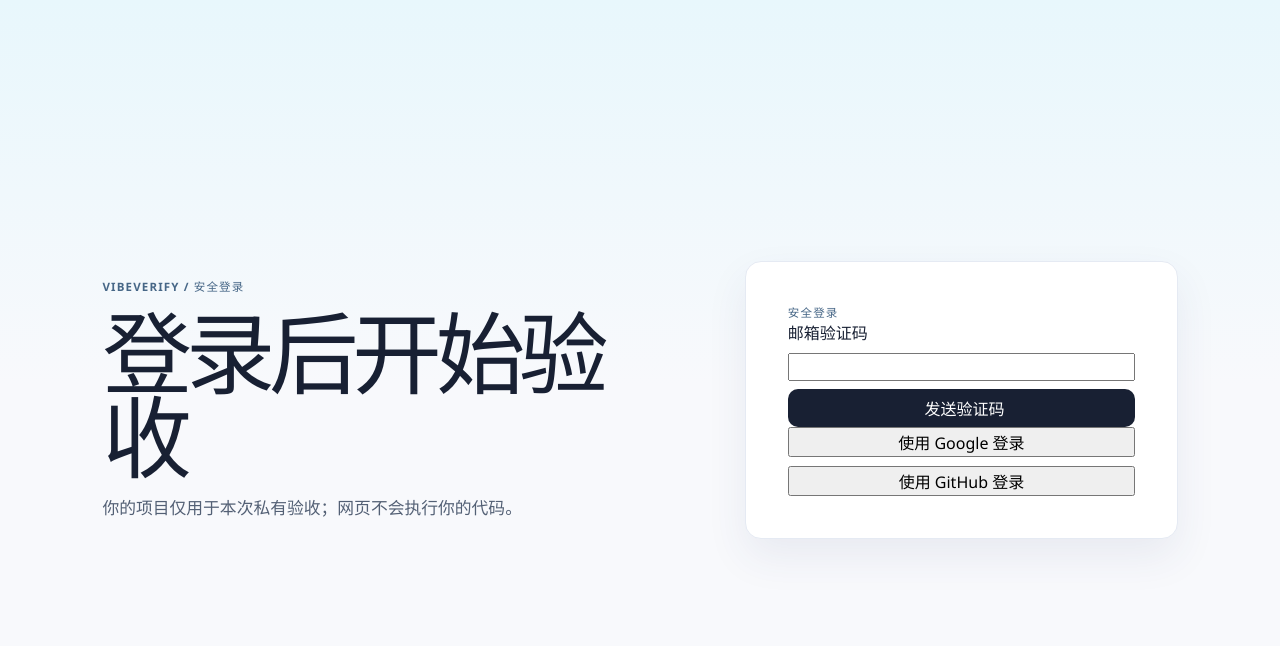
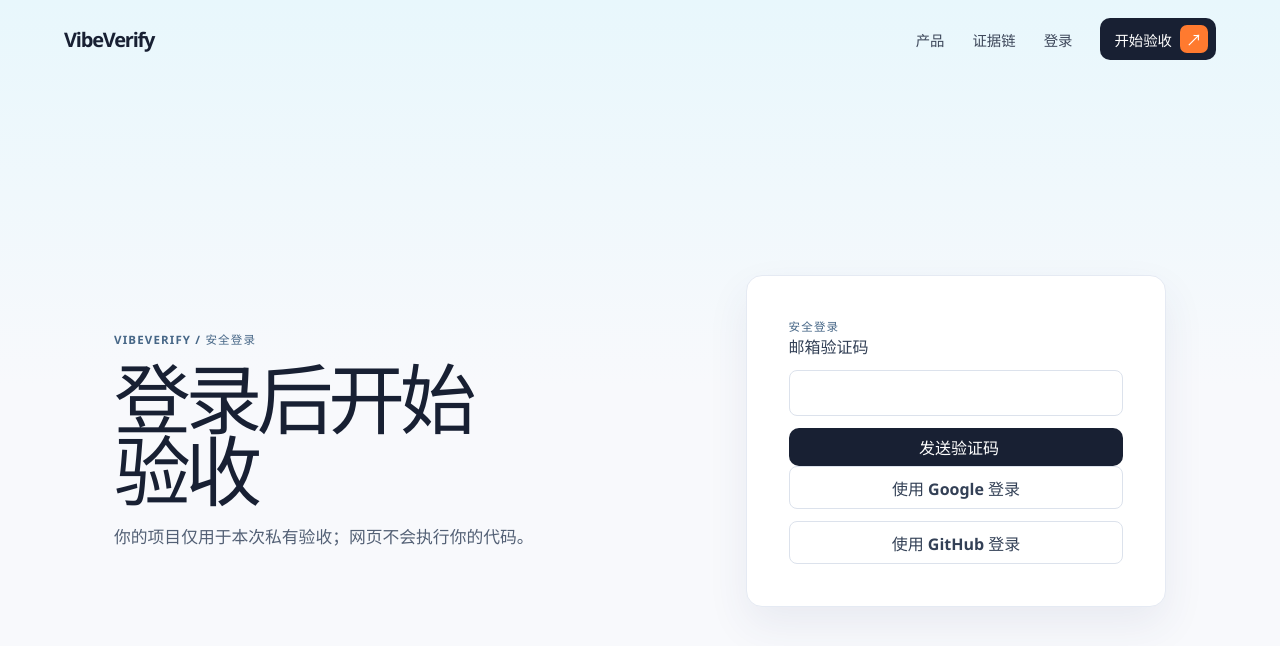
Before and after one commit to 904483446/dmys, a Next.js app in the folder apps/web/: page /login in a window 1280 px wide. Shown: the top 646 px of the page. Built offline with nearby package versions, Linux system fonts and the light colour scheme.

Commit message:
feat(web): align auth entry with landing system

```diff
--- a/apps/web/src/app/login/page.tsx
+++ b/apps/web/src/app/login/page.tsx
@@ -1,11 +1,23 @@
+import { SiteHeader } from '../../components/site-header';
 import { EmailOtpForm } from '../../features/auth/email-otp-form';
 import { OAuthButtons } from '../../features/auth/oauth-buttons';
 
 export default function LoginPage() {
   return (
-    <main className="auth-page login-layout">
-      <section className="auth-intro"><p className="eyebrow">VibeVerify / 安全登录</p><h1>登录后开始验收</h1><p className="intro">你的项目仅用于本次私有验收；网页不会执行你的代码。</p></section>
-      <section className="auth-panel"><p className="eyebrow">安全登录</p><EmailOtpForm /><OAuthButtons /></section>
+    <main className="auth-page auth-saas-layout login-layout">
+      <SiteHeader />
+      <section className="auth-saas-content">
+        <section className="auth-intro auth-copy">
+          <p className="eyebrow">VibeVerify / 安全登录</p>
+          <h1><span className="auth-title-primary">登录后开始</span><span className="auth-title-secondary">验收</span></h1>
+          <p className="intro">你的项目仅用于本次私有验收；网页不会执行你的代码。</p>
+        </section>
+        <section className="auth-panel auth-card">
+          <p className="eyebrow">安全登录</p>
+          <EmailOtpForm />
+          <OAuthButtons />
+        </section>
+      </section>
     </main>
   );
 }
--- a/apps/web/src/app/styles.css
+++ b/apps/web/src/app/styles.css
@@ -70,6 +70,16 @@ button, input, textarea { font: inherit; }
 .auth-page, .task-layout { display: grid; min-height: 100vh; grid-template-columns: minmax(0, 1fr) minmax(320px, .8fr); align-items: center; gap: clamp(2rem, 8vw, 8rem); padding: clamp(2rem, 8vw, 7rem); background: linear-gradient(180deg, #e8f7fc 0, #f8f9fc 48%); }
 .auth-intro, .task-intro { max-width: 580px; }.auth-panel, .task-panel { padding: clamp(1.5rem, 4vw, 2.6rem); border: 1px solid #e5eaf3; border-radius: 16px; background: #fff; box-shadow: 0 18px 42px rgb(45 69 117 / .08); }
 .auth-panel .demo { margin-top: 0; max-width: none; padding: 0; border: 0; box-shadow: none; }
+.auth-saas-layout { display: block; padding: 0; background: linear-gradient(180deg, #e8f7fc 0, #f8f9fc 48%); }
+.auth-saas-content { display: grid; grid-template-columns: minmax(0, 1fr) minmax(320px, 420px); align-items: center; gap: clamp(3rem, 9vw, 8rem); max-width: 1100px; min-height: calc(100vh - 74px); margin: 0 auto; padding: 72px 24px; }
+.auth-saas-content .auth-intro h1 { max-width: 10ch; font-size: clamp(3rem, 6vw, 5.4rem); }
+.auth-title-primary, .auth-title-secondary { display: block; white-space: nowrap; }
+.auth-card { box-shadow: 0 18px 42px rgb(45 69 117 / .08); }
+.auth-card .demo { gap: .75rem; }
+.auth-card .demo label { color: #334056; font-weight: 650; }
+.auth-card .demo input { min-height: 2.8rem; padding: .7rem; border: 1px solid #dce2ec; border-radius: 8px; }
+.auth-card .demo button:not(.primary) { min-height: 2.7rem; border: 1px solid #dce2ec; border-radius: 8px; background: #fff; color: #334056; font-weight: 600; }
+.auth-card .demo button:not(.primary):hover { background: #f0f4ff; }
 .task-form { display: grid; gap: 1.15rem; }.task-form label { display: grid; gap: .5rem; color: #334056; font-weight: 650; }.task-form input, .task-form textarea { width: 100%; min-height: 2.8rem; padding: .7rem; border: 1px solid #dce2ec; border-radius: 8px; background: #fff; }.task-form textarea { min-height: 8rem; resize: vertical; }.task-note { margin: 0; color: #6d778a; line-height: 1.6; }
 
 .reports-empty, .reports-list { display: grid; gap: 1rem; max-width: 960px; margin-top: 3rem; padding: clamp(1.5rem, 4vw, 2.6rem); border: 1px solid #e5eaf3; border-radius: 16px; background: #fff; }.report-row { display: grid; grid-template-columns: 120px 1fr auto; align-items: center; gap: 1rem; padding: 18px 0; border-bottom: 1px solid #edf0f5; color: inherit; text-decoration: none; }.report-row:last-child { border-bottom: 0; }.report-status { color: #2d5be6; font-family: inherit; font-size: .78rem; font-weight: 750; text-transform: uppercase; }
@@ -77,5 +87,6 @@ button, input, textarea { font: inherit; }
 .shell { min-height: 100vh; padding: 14vh max(2rem, 12vw); background: linear-gradient(180deg, #e8f7fc 0, #f8f9fc 48%); }.demo { display: grid; gap: .55rem; max-width: 520px; margin-top: 5rem; padding: 1.5rem; border: 1px solid #e5eaf3; border-radius: 16px; background: #fff; }.demo p { margin: 0; color: #778195; font-size: .72rem; font-weight: 750; letter-spacing: .08em; text-transform: uppercase; }.demo strong { color: #182033; font-size: 1.4rem; }.report-section { display: grid; gap: .7rem; }.report-section h2 { margin: 0; }
 
 @media (max-width: 767px) { .site-header { padding: 16px 20px; }.site-navigation { gap: 14px; }.site-navigation > a:not(.site-cta):not(:last-child) { display: none; }.app-shell { grid-template-columns: 1fr; }.app-sidebar { display: flex; align-items: center; gap: 18px; padding: 14px 20px; overflow-x: auto; border-right: 0; border-bottom: 1px solid #edf0f5; }.app-navigation { display: flex; gap: 4px; }.app-topbar { padding: 18px 20px; }.home-hero, .auth-page, .task-layout { grid-template-columns: 1fr; min-height: auto; padding: 42px 24px; }.home-copy h1, h1 { font-size: clamp(3rem, 14vw, 4.6rem); }.home-evidence ol { grid-template-columns: 1fr; }.auth-page, .task-layout { gap: 42px; }.report-row { grid-template-columns: 1fr; gap: .45rem; }.report-row span:last-child { color: #778195; font-size: .85rem; } }
+@media (max-width: 767px) { .auth-saas-content { grid-template-columns: 1fr; min-height: auto; gap: 42px; padding: 42px 24px; }.auth-saas-content .auth-intro h1 { font-size: clamp(3rem, 14vw, 4.6rem); } }
 @media (min-width: 768px) { .landing-copy h1 { max-width: none; white-space: nowrap; } }
 @media (prefers-reduced-motion: reduce) { html { scroll-behavior: auto; } *, *::before, *::after { transition-duration: 0.01ms !important; animation-duration: 0.01ms !important; } }
```
Also changed, not shown: apps/web/src/features/access/access-page-content.tsx (+15 -7 lines), 2 other files (tests, documents, lock files or other folders).
